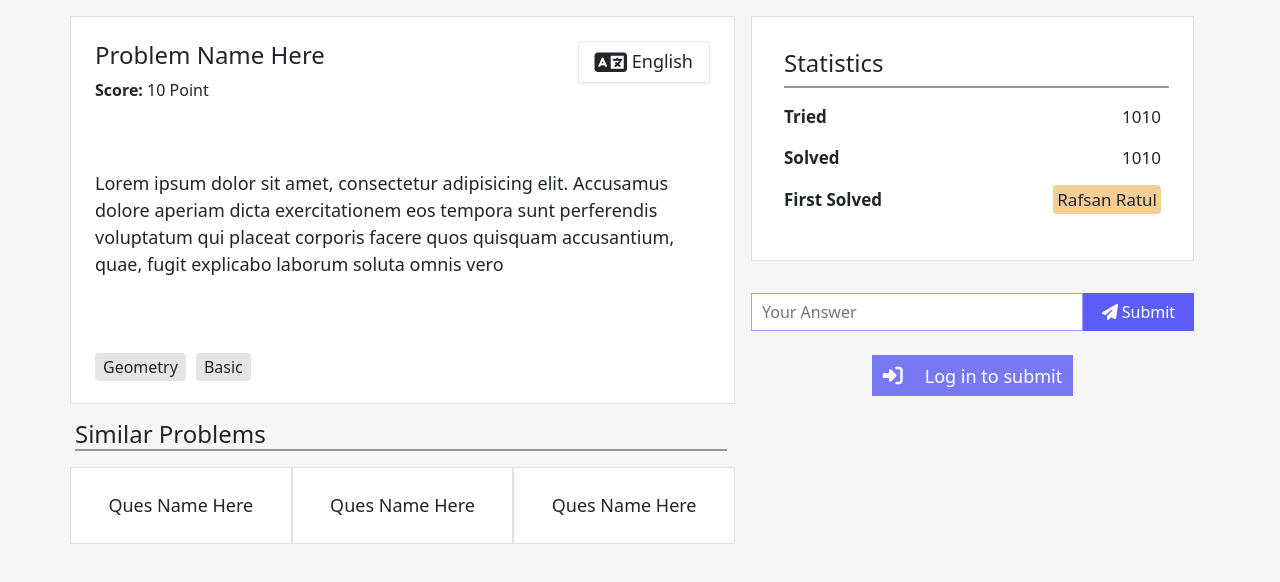
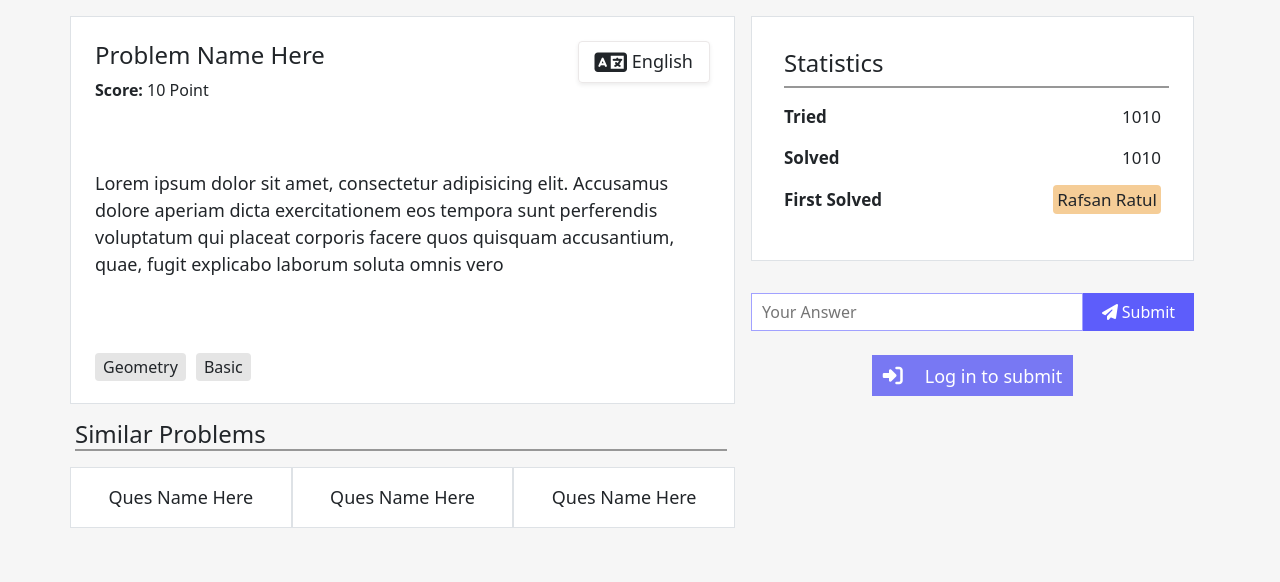
Before and after one commit to Abdullah-git-hub/tmc.problem_details1.github.io, a plain HTML site: page index.html in a window 1280 px wide. Drawn offline with Linux system fonts and the light colour scheme.

Commit message:
Update index.html

```diff
--- a/index.html
+++ b/index.html
@@ -82,21 +82,22 @@
 
         <div class="row similarQues">
             <div class="col-lg-7 p-0 simQuesCon mt-3">
+                <!-- <h4 class="px-0 py-2 ms-2 ms-md-0 mb-1 mb-md-2">Similar Problems</h4> -->
                 <h4 class="">Similar Problems</h4>
                 <div class="row">
                     <div class="col-md-4 simQuesConBox p-0">
                         <a href="#">
-                            <div class="simQuesBox border bg-white p-4 m-auto my-2 ms-md-0">Ques Name Here</div>
+                            <div class="simQuesBox border bg-white p-3 m-auto my-2 ms-md-0">Ques Name Here</div>
                         </a>
                     </div>
                     <div class="col-md-4 simQuesConBox p-0">
                         <a href="#">
-                            <div class="simQuesBox border bg-white p-4 my-2">Ques Name Here</div>
+                            <div class="simQuesBox border bg-white p-3 my-2">Ques Name Here</div>
                         </a>
                     </div>
                     <div class="col-md-4 simQuesConBox p-0">
                         <a href="#">
-                            <div class="simQuesBox border bg-white p-4 my-2 me-md-0">Ques Name Here</div>
+                            <div class="simQuesBox border bg-white p-3 my-2 me-md-0">Ques Name Here</div>
                         </a>
                     </div>
                 </div>
```
